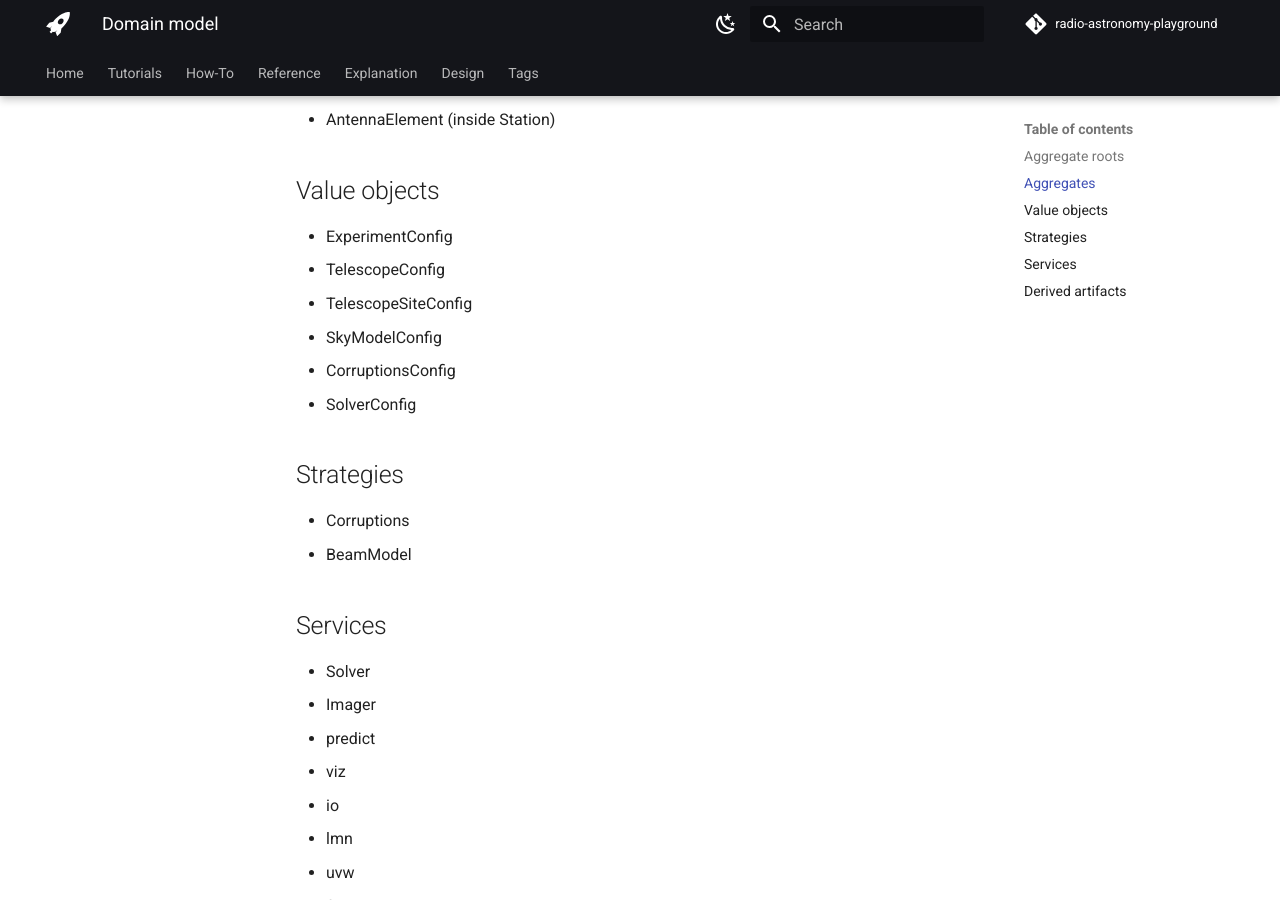
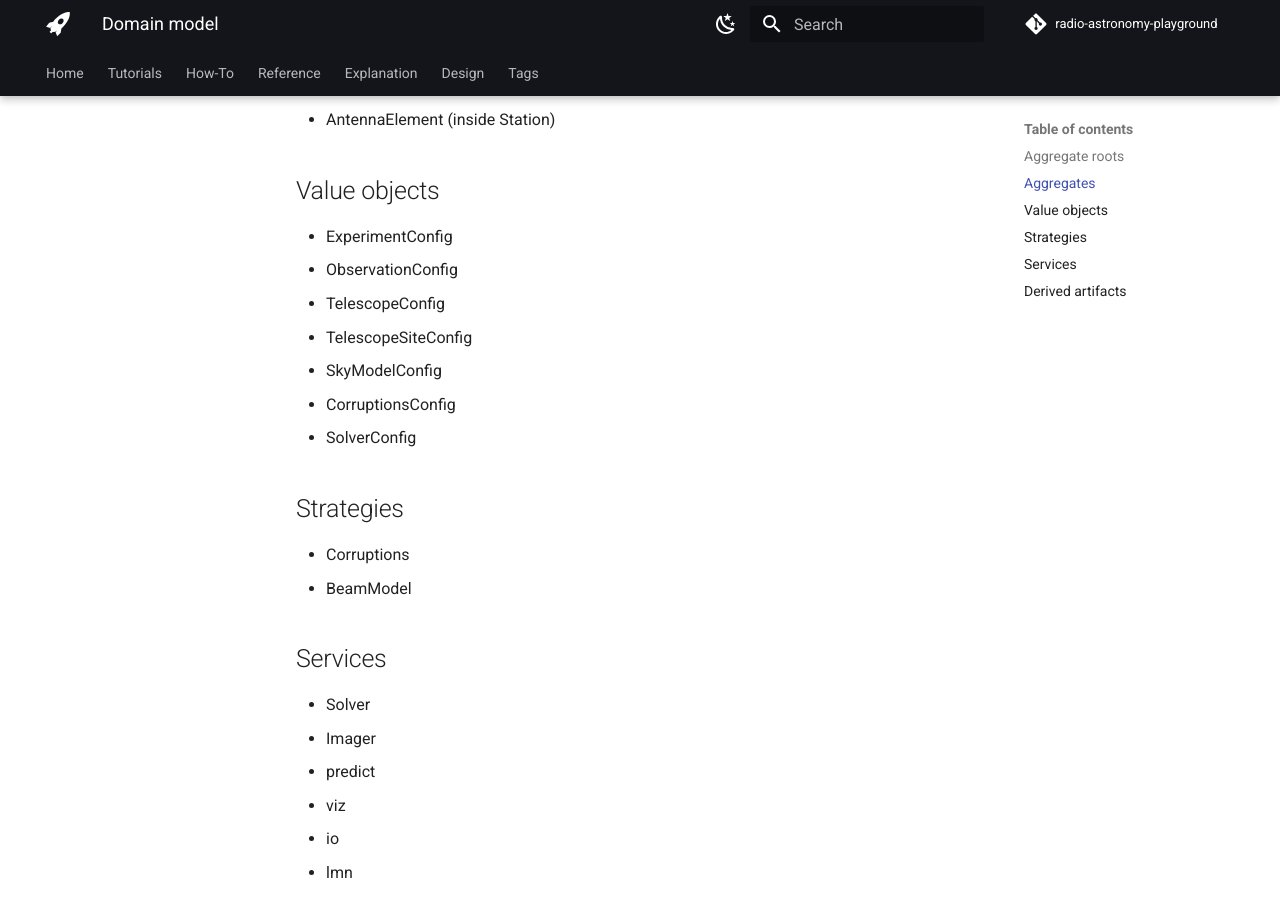
Before and after one commit to gemmadanks/radio-astronomy-playground, an MkDocs documentation site: the page built from docs/design/domain/aggregates.md, in a window 1280 px wide and 900 px high, scrolled down 480 px. Built offline with MkDocs 1.6.1 and Material for MkDocs 9.7.7, drawn with Linux system fonts in a browser that asks for light colours; comment, search, counter and statistics services are not loaded.

Commit message:
docs: add missing value object

```diff
--- a/docs/design/domain/aggregates.md
+++ b/docs/design/domain/aggregates.md
@@ -13,6 +13,7 @@ This shows the core domain-driven-design (DDD) aggregates (groups of domain conc
 
 ## Value objects
 - ExperimentConfig
+- ObservationConfig
 - TelescopeConfig
 - TelescopeSiteConfig
 - SkyModelConfig
```
